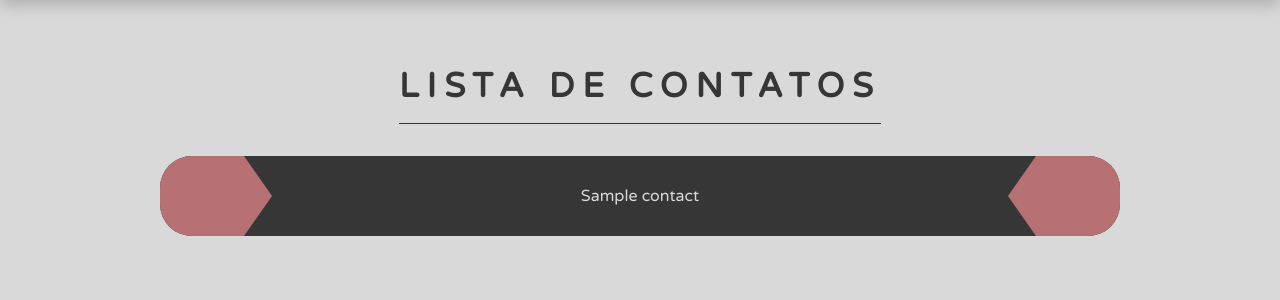
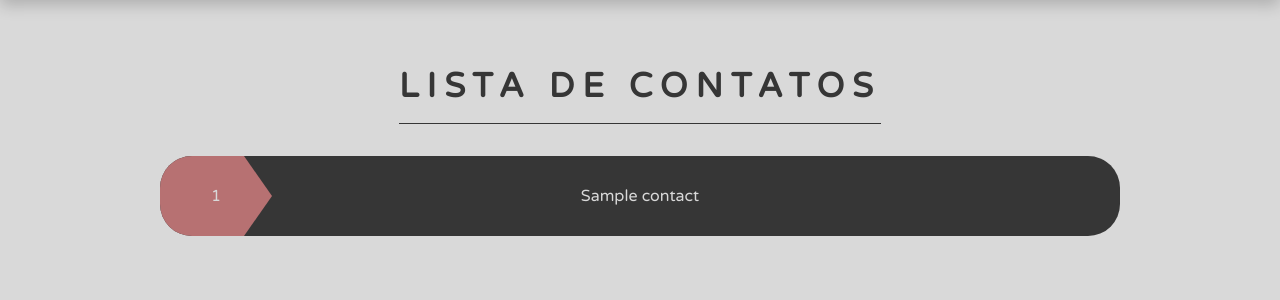
Before and after one commit to RafaelHDSV/Robotic-Hand, a Flask app: template templates/contacts.html in a window 1280 px wide. Shown: the part 94-394 px from the top of the page. Run offline with Flask 2, Linux system fonts and the light colour scheme; the template is opened without the code that fills it: most values are stand-ins (such as "Sample title", 1, 10 or a date in 2020).

Commit message:
Making Counter Number

```diff
--- a/app.py
+++ b/app.py
@@ -2,11 +2,16 @@ from flask import Flask, render_template, request
 app = Flask(__name__)
 
 contact = []
+number = 0
+# CORRIGIR
+# numberList = []
 
 
 @app.route("/", methods=['GET', 'POST'])
 def showHome():
     if request.method == 'POST':
+        global number
+        number += 1
         name = request.form['name']
         email = request.form['email']
         phone = request.form['phone']
@@ -22,7 +27,7 @@ def write_file(name, email, phone):
 
 @app.route('/contacts')
 def showContacts():
-    return render_template('contacts.html', contact=contact)
+    return render_template('contacts.html', contact=contact, number=number)
 
 
 @app.route('/website')
--- a/static/script.js
+++ b/static/script.js
@@ -11,6 +11,7 @@ let logo = document.querySelector('.logo')
 let qrCode = document.querySelector('.qr_code')
 let closeQrCode = document.querySelector('.close_qr_code')
 let contactsCounter = document.querySelector('.contacts_counter')
+let nameMain = document.querySelector('.name_main')
 
 window.addEventListener('load', () => {
     preloader.classList.add('hide')
@@ -51,6 +52,10 @@ window.addEventListener('load', () => {
     })
 })
 
+nameMain.addEventListener('click', () => {
+    window.location.href = '/'
+})
+
 hamburguer.addEventListener('mouseenter', () => {
     hamburguer.style.filter =
         'invert(20%) sepia(12%) saturate(16%) hue-rotate(334deg) brightness(37%) contrast(94%)'
@@ -74,7 +79,6 @@ function setRoute() {
     if ((user.value == 'admin' || user.value == 'ADMIN' || user.value == 'Admin') && (password.value ==
             'admin' || password.value == 'ADMIN' || password.value == 'Admin')) {
         window.location.href = '/contacts'
-        contactsCounter.innerHTML = '1'
     } else if ((user.value == 'user' || user.value == 'USER' || user.value == 'User') && (password.value ==
             'user' || password.value == 'USER' || password.value == 'User')) {
         window.location.href = '/'
@@ -85,6 +89,10 @@ function setRoute() {
         user.setAttribute('placeholder', 'Digite um login válido!')
         password.setAttribute('placeholder', 'Digite um login válido!')
     }
+}
+
+if (contactsCounter.display != 'none') {
+    contactsCounter.innerHTML = contactsCounter.innerHTML
 }
 
 for (let i = 0; i < imageCard.length; i++) {
--- a/static/style.css
+++ b/static/style.css
@@ -879,7 +879,7 @@ footer a {
     overflow: hidden;
 }
 
-.contacts_counter:last-child {
+/* .contacts_counter:last-child {
     position: absolute;
     left: calc(100% - 7rem);
     top: 0;
@@ -893,7 +893,7 @@ footer a {
     clip-path: polygon(0% 0%, 75% 0%, 100% 50%, 75% 100%, 0% 100%);
     overflow: hidden;
     transform: rotate(180deg);
-}
+} */
 
 /* WEBSITE */
 .paragraph_website {
--- a/templates/contacts.html
+++ b/templates/contacts.html
@@ -25,7 +25,7 @@
     </div>
 
     <nav>
-        <p>ARHAL</p>
+        <p class="name_main">ARHAL</p>
 
         <div class="info_container">
             <img id="hamburguer" src="../static/icon-hamburger.svg" alt="icon-hamburger.svg">
@@ -49,9 +49,11 @@
     <ul class="contacts_list">
         {% for contact in contact %}
         <li class="contacts_container">
-            <span class="contacts_counter"></span>
+            <span class="contacts_counter">
+                {{number}}
+            </span>
             {{contact}}
-            <span class="contacts_counter"></span>
+            <!-- <span class="contacts_counter"></span> -->
         </li>
         {% endfor %}
     </ul>
--- a/templates/index.html
+++ b/templates/index.html
@@ -27,7 +27,7 @@
 
     <header>
         <nav>
-            <p>ARHAL</p>
+            <p class="name_main">ARHAL</p>
 
             <div class="info_container">
                 <a class="info" href="#why">Porque?</a>
--- a/templates/website.html
+++ b/templates/website.html
@@ -25,7 +25,7 @@
     </div>
 
     <nav>
-        <p>ARHAL</p>
+        <p class="name_main">ARHAL</p>
 
         <div class="info_container">
             <img id="hamburguer" src="../static/icon-hamburger.svg" alt="icon-hamburger.svg">
```
